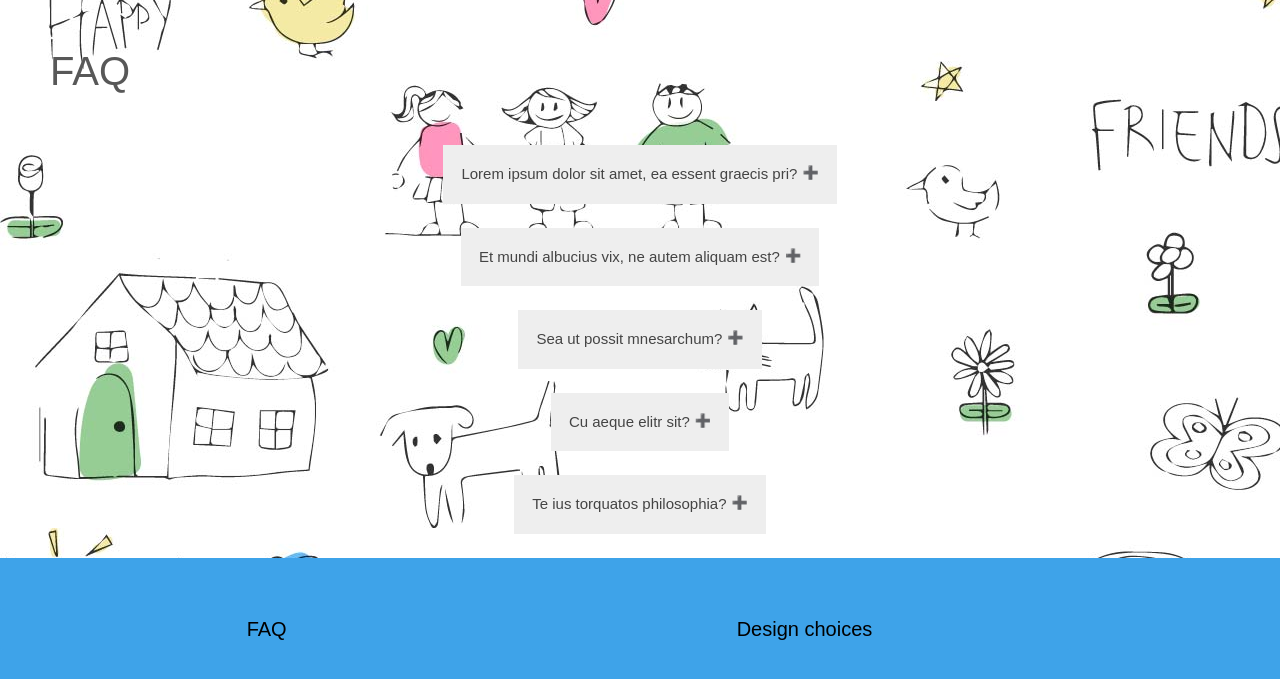
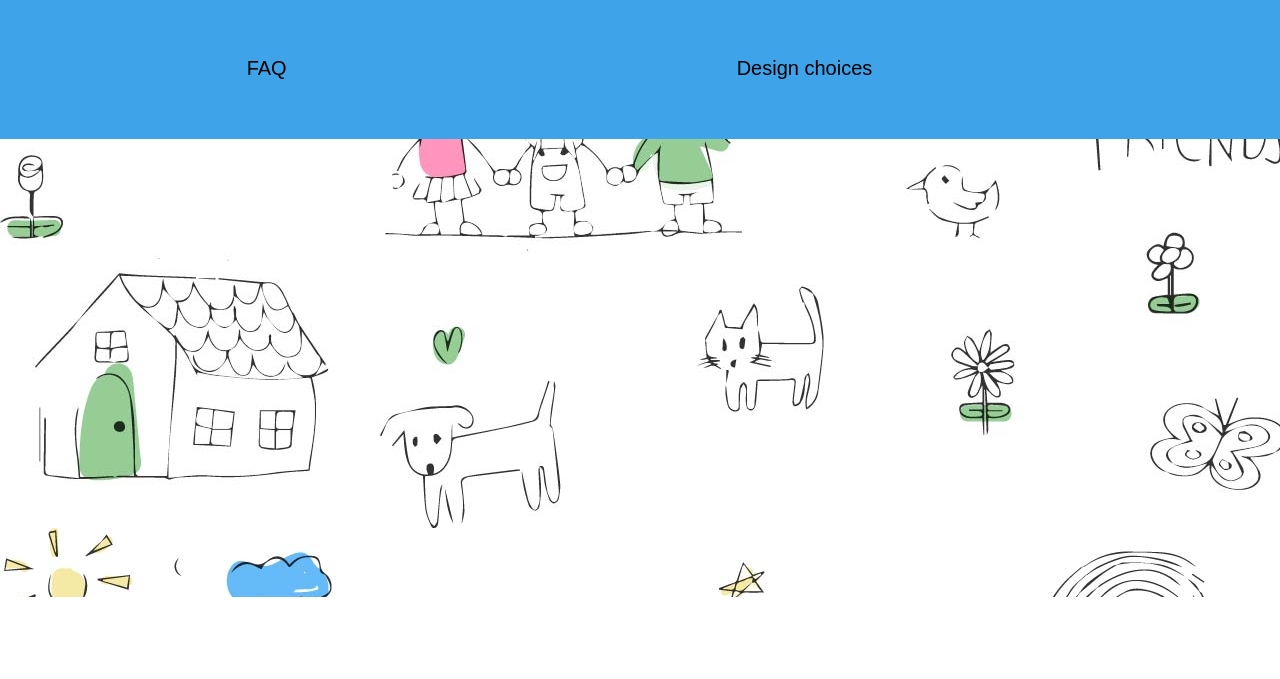
Before and after one commit to vanbaalkarlijn/XmovementFinal, a plain HTML site: page FAQ.html in a window 1280 px wide. Shown: the part 203-882 px from the top of the page. After the commit the page ends 800 px from the top, so only its background shows below. Drawn offline with Linux system fonts and the light colour scheme; a web font is replaced by a local one.

Commit message:
Update FAQ.html

```diff
--- a/FAQ.html
+++ b/FAQ.html
@@ -58,58 +58,7 @@
 	</nav>
 
 <!--content -->
-<h1>FAQ</h1>
 
-<div class="row" align="center">
-
-<div class="col-xl-12 col-lg-12 col-md-12 col-sm-12 col-xs-12">
-<button type="button" class="collapsible">Lorem ipsum dolor sit amet, ea essent graecis pri?</button>
-<div class="content">
-  <p>Solum labore fabulas est ea, eos cu sale vocent. Eripuit praesent ei qui. Homero dolores deleniti ut pri, hinc sanctus maluisset in sed. Vel sonet ignota tritani te, nulla graece vituperata vel eu. Ut omnium deserunt instructior nam. Te omnis necessitatibus duo, at vim decore dicunt albucius.
-</p>
-</div>
-	</div>
-	</div>
-	<br>
-	<div class="row" align="center">
-	<div class="col-xl-12 col-lg-12 col-md-12 col-sm-12 col-xs-12">
-<button type="button" class="collapsible">Et mundi albucius vix, ne autem aliquam est?</button>
-<div class="content">
-  <p>Ludus commune ex sit, duo an aeque detracto incorrupte. Nam at euismod euripidis omittantur, eam an graeci disputationi. Ne iisque consulatu repudiare his. Id vel fuisset intellegam sadipscing, viderer aliquam intellegam in his, pro ex rebum tibique prodesset. Hinc accusata te cum.</p>
-</div>
-	</div>
-	</div>
-<br>
-<div class="row" align="center">
-<div class="col-xl-12 col-lg-12 col-md-12 col-sm-12 col-xs-12">
-<button type="button" class="collapsible">Sea ut possit mnesarchum?</button>
-<div class="content">
-  <p>Inermis ponderum forensibus vim id, ceteros commune senserit duo ei. Cu brute nominavi eum, nam at ipsum scribentur. Per id stet veniam accusam, timeam expetendis ut usu. Eu ius ipsum debitis mnesarchum, no quo diam consul definitiones.
-</p>
-</div>
-	</div>
-	</div>
-<br>
-<div class="row" align="center">
-<div class="col-xl-12 col-lg-12 col-md-12 col-sm-12 col-xs-12">
-<button type="button" class="collapsible">Cu aeque elitr sit?</button>
-<div class="content">
-  <p>No fabulas pericula corrumpit cum, porro putant eum id. Duo cu modus mnesarchum, eros invenire mandamus id mel. Ad vim lorem veritus oporteat, vidit homero his ad. Vix autem argumentum voluptatibus ne, saperet graecis eum no, per ex purto nibh everti.
-</p>
-</div>
-	</div>
-	</div>
-<br>
-<div class="row" align="center">
-<div class="col-xl-12 col-lg-12 col-md-12 col-sm-12 col-xs-12">
-<button type="button" class="collapsible">Te ius torquatos philosophia?</button>
-<div class="content">
-  <p>Usu no audiam fastidii, eu pri wisi phaedrum. Eos nihil aliquid repudiare an, vix no nisl magna habeo. Vix illum utroque placerat et, probo impetus sed ei, eam eruditi equidem legimus in.
-</p>
-</div>
-	</div>
-	</div>
-<br>
 
 <!-- footer -->
 <footer>
```
